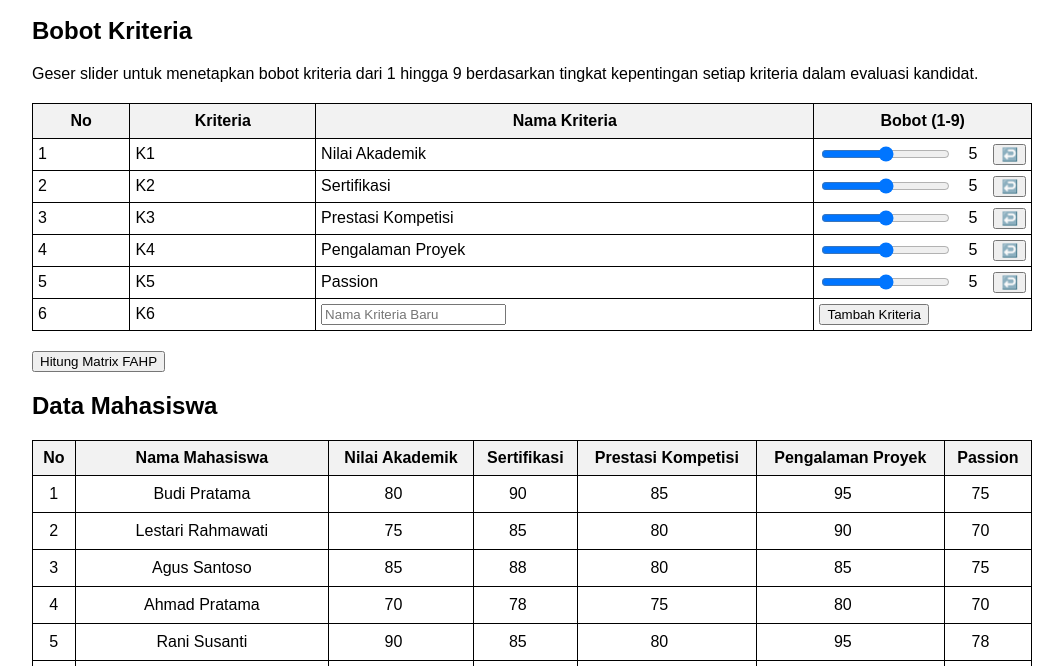
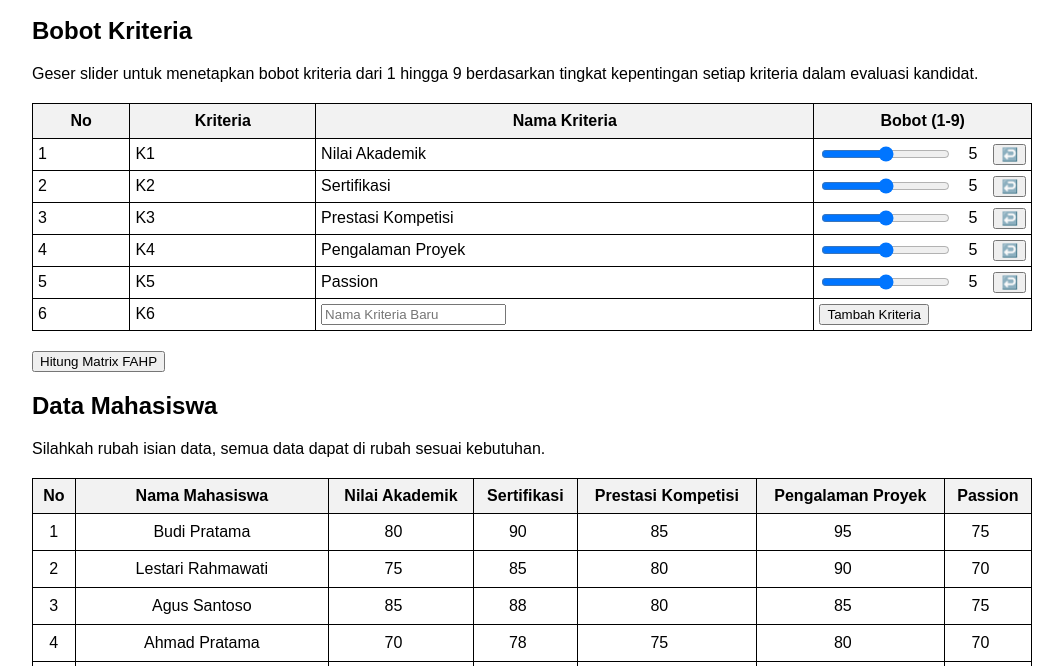
Before and after one commit to R1N-NY44/Fuzzy-Ahp, a plain HTML site: page index.html in a window 1280 px wide. Shown: the part 113-779 px from the top of the page, without its empty margins (108-1171 px from the left). Drawn offline with Linux system fonts and the light colour scheme.

Commit message:
Update index.html
Menambahkan deksripsi pendek pada data mahasiswa

```diff
--- a/index.html
+++ b/index.html
@@ -175,6 +175,7 @@
 
         <!-- Tabel Data Mahasiswa Dummy -->
         <h2>Data Mahasiswa</h2>
+        <p>Silahkah rubah isian data, semua data dapat di rubah sesuai kebutuhan.</p>
         <table id="studentTable">
             <thead>
                 <tr id="studentTableHeader">
```
